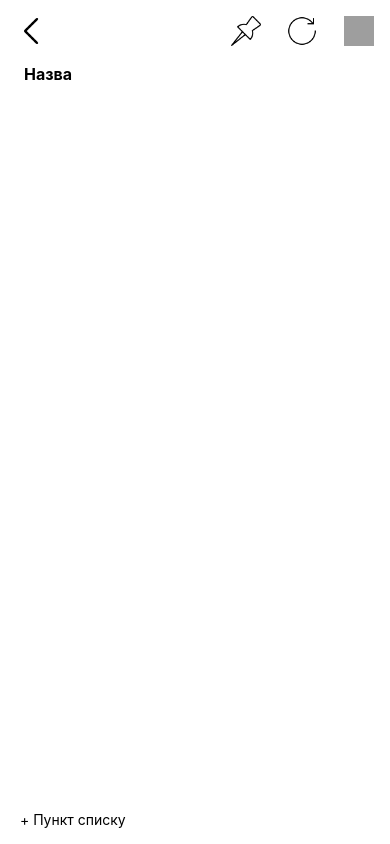
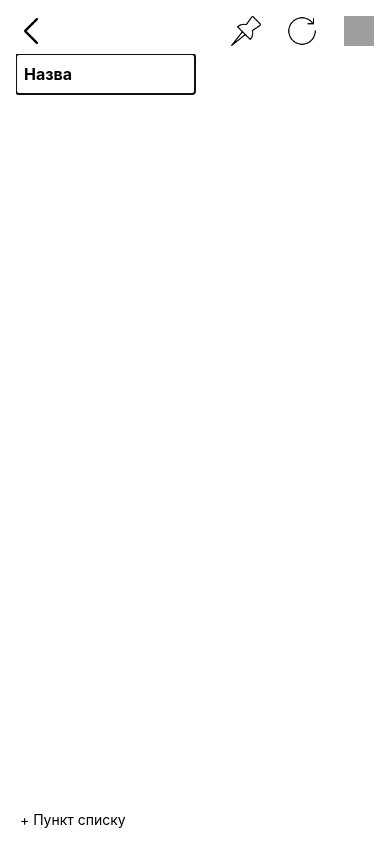
Before and after one commit to Dimakoua/GroceryList, a React Native app: screen /addList in a window 390 px wide. Built offline with nearby package versions, Linux system fonts and the light colour scheme; grey boxes are pictures that could not be loaded.

Commit message:
focus on title

```diff
--- a/src/screens/AddListScreen.js
+++ b/src/screens/AddListScreen.js
@@ -34,8 +34,9 @@ const AddListScreen = ({ route }) => {
   const [checkedItems, setCheckedItems] = useState([]);
 
   const textInputsRefs = useRef([]);
-  const params = route?.params?.item;
+  const titleInputRef = useRef([]);
   const newId = route?.params?.id;
+  const params = route?.params?.item ?? null;
 
   const list = getListById(id);
 
@@ -106,6 +107,10 @@ const AddListScreen = ({ route }) => {
   useEffect(() => {
     // set up from router
     setFromRouteParams();
+
+    if (params === null) {
+      setTimeout(() => { titleInputRef.current.focus() }, 100);
+    }
   }, []);
 
   useEffect(() => {
@@ -136,7 +141,7 @@ const AddListScreen = ({ route }) => {
       if (textInputsRefs.current[0]) {
         textInputsRefs.current[0].focus()
       }
-    }, 100);
+    }, 0);
 
   };
 
@@ -203,12 +208,12 @@ const AddListScreen = ({ route }) => {
 
   const ListHeaderComponent = useMemo(() => (
     <TextInput
+      ref={titleInputRef}
       value={name}
       onChangeText={(text) => setName(text)}
       onSubmitEditing={() => addNewLine()}
       placeholder="Назва"
       style={[styles.input, styles.title]}
-    // onSubmitEditing={() => textInputsRefs.current[0].focus()} // Focus on the first text input
     />
   ))
 
```
